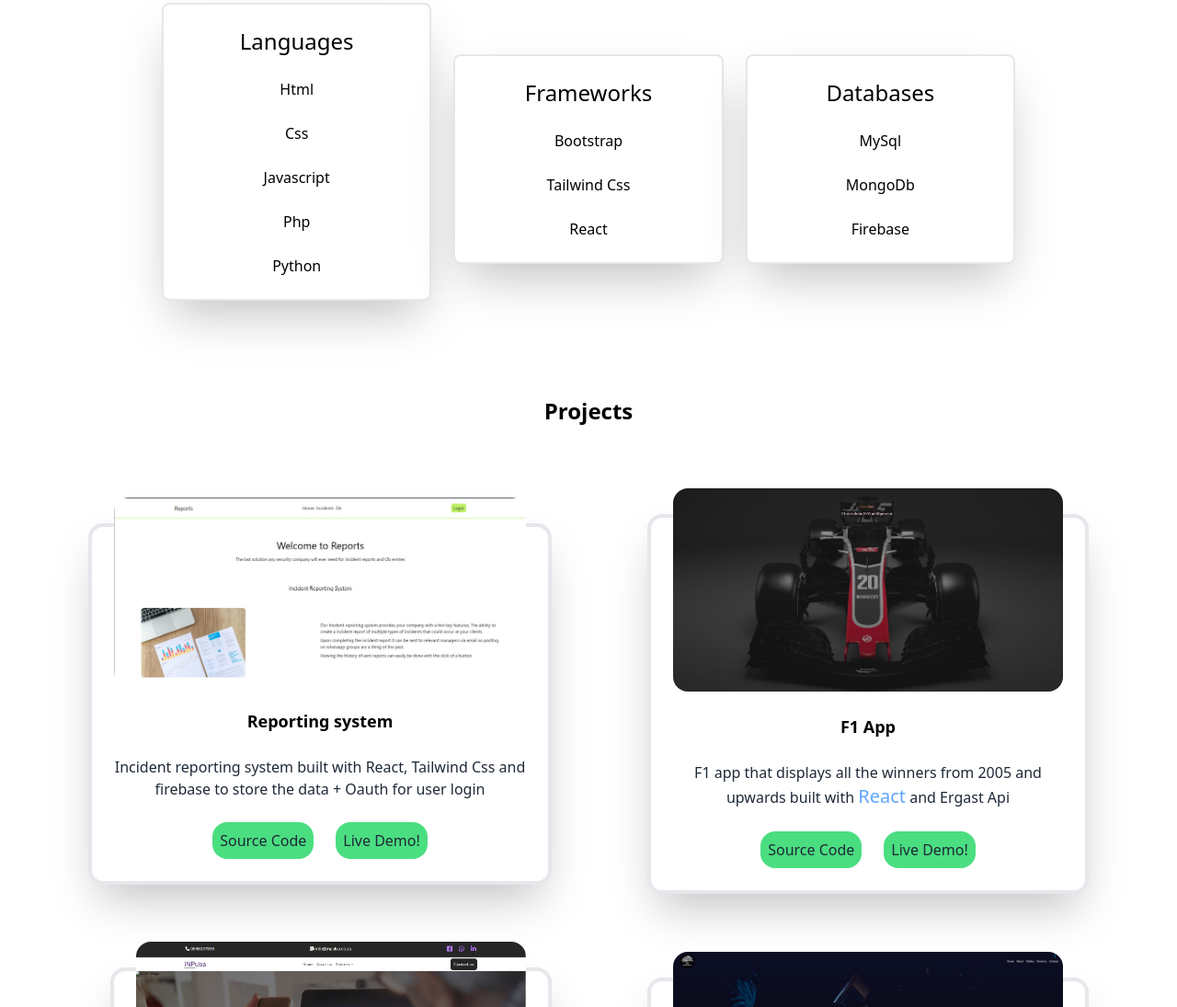
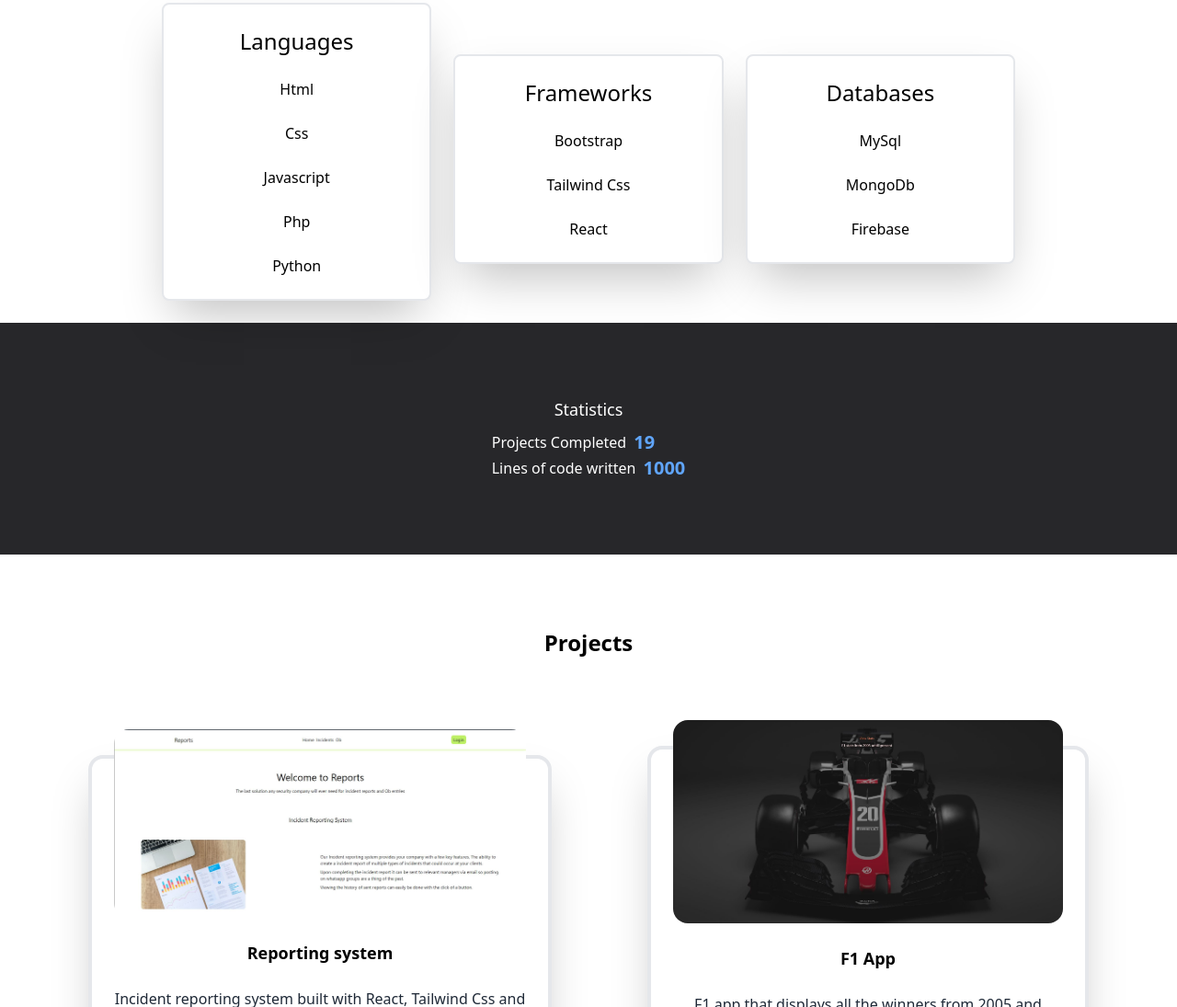
Before and after one commit to Kerneels94/Portfolio, a website: page index.html in a window 1280 px wide. Shown: the part 681-1776 px from the top of the page at 92% size. Drawn offline with Linux system fonts and the light colour scheme.

Commit message:
Added counters for projects and lines of code written also added javascript funtion to increment the numbers automatically by 1

```diff
--- a/index.html
+++ b/index.html
@@ -16,7 +16,9 @@
     <header aria-label="header" class="container relative p-2 mx-auto">
       <nav aria-label="navigation" class="flex items-center justify-between">
         <div class="logo">
-          <img src="./img/CB.svg" alt="logo" class="block w-32 hover:bg-green-300 cursor-pointer text-green-300" />
+          <a href="./index.html">
+            <img src="./img/CB.svg" alt="logo" class="block w-32 hover:bg-green-300 cursor-pointer text-green-300" />
+          </a>
         </div>
         <ul class="hidden space-x-6 md:flex">
           <a href="#projects" class="hover:text-green-400">Projects</a>
@@ -137,6 +139,19 @@
           <p>Firebase</p>
         </div>
         </div>
+      </div>
+    </section>
+
+    <!-- Numbers section -->
+    <section class="numbers mx-auto flex flex-col items-center justify-center p-20 bg-zinc-800 text-white space-y-2">
+      <h2 class="bg-zinc-800 text-lg">Statistics<h2>
+      <div class="projectCOunter flex flex-row items-center gap-2 bg-zinc-800">
+        <p class="bg-zinc-800">Projects Completed</p>
+        <p id="num" class="bg-zinc-800 text-blue-400 text-xl font-bold" data-val="19">oo</p>
+      </div>
+      <div class="linesOfCodeCounter flex flex-row items-center gap-2 bg-zinc-800">
+        <p class="bg-zinc-800">Lines of code written</p>
+        <p id="num" class="bg-zinc-800 text-blue-400 text-xl font-bold" data-val="1000">0000</p>
       </div>
     </section>
 
--- a/js/main.js
+++ b/js/main.js
@@ -6,3 +6,38 @@ btn.addEventListener("click", () => {
   nav.classList.toggle("flex");
   nav.classList.toggle("hidden");
 });
+
+/**
+ * function to increment the counter
+ *
+ * Get elements form html page
+ * create counter
+ * check if elment value is the same as the counter
+ * if so increment the element value with 1
+ */
+
+let displayValue = document.querySelectorAll("#num");
+let projectsInterval = 19;
+let linsOfCodeInterval = 1000;
+function increaseNumber(delay) {
+  displayValue.forEach((displayNum) => {
+    let startingNumber = 0;
+    let endingvalue = parseInt(displayNum.getAttribute("data-val"));
+    let duration = Math.floor(projectsInterval / endingvalue);
+    let durationTwo = Math.floor(linsOfCodeInterval / endingvalue);
+
+    let counter = setInterval(
+      () => {
+        startingNumber += 1;
+        displayNum.textContent = startingNumber;
+        if (startingNumber == endingvalue) {
+          clearInterval(counter);
+        }
+      },
+      duration,
+      durationTwo
+    );
+  });
+}
+
+increaseNumber();
```
Also changed, not shown: css/main.css.
